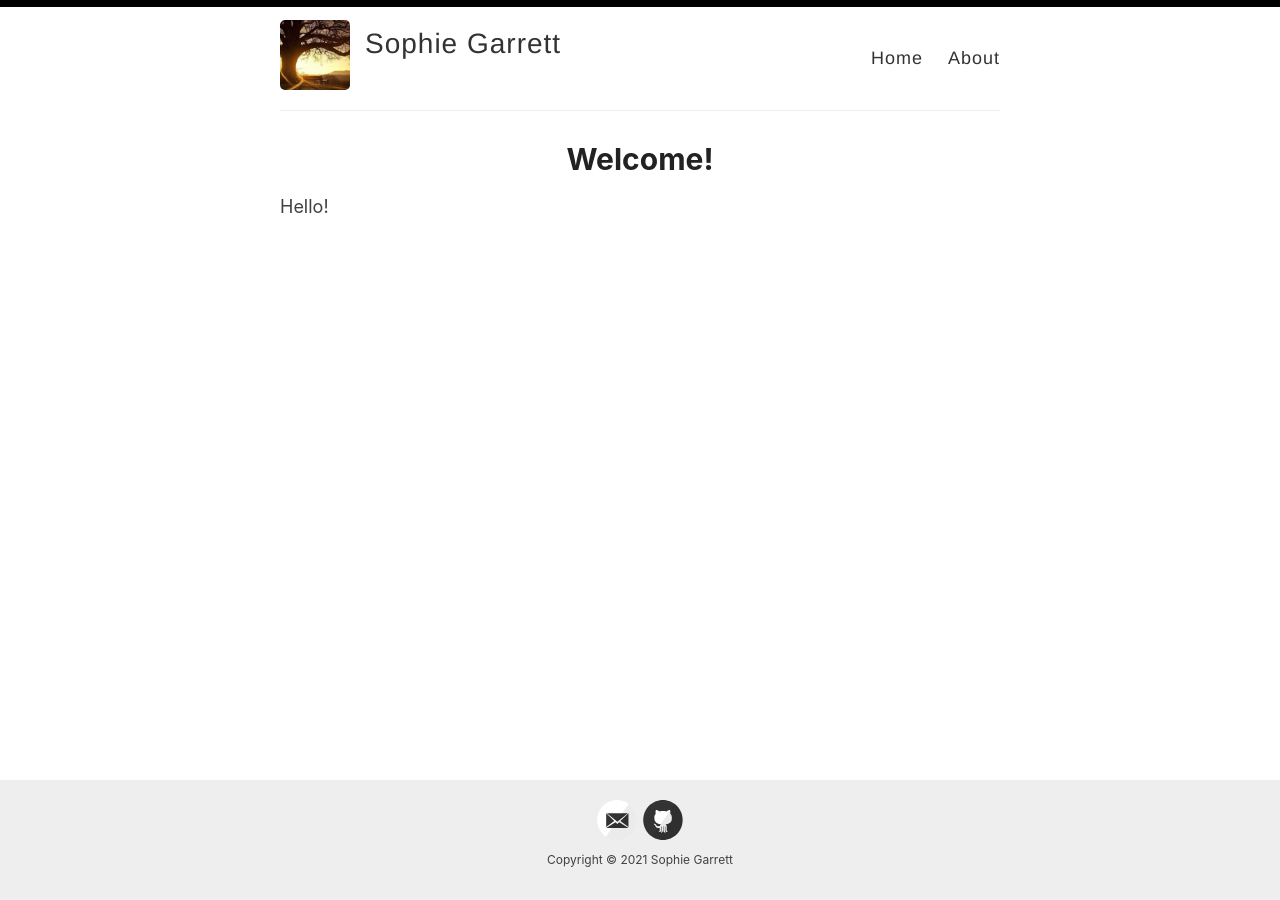
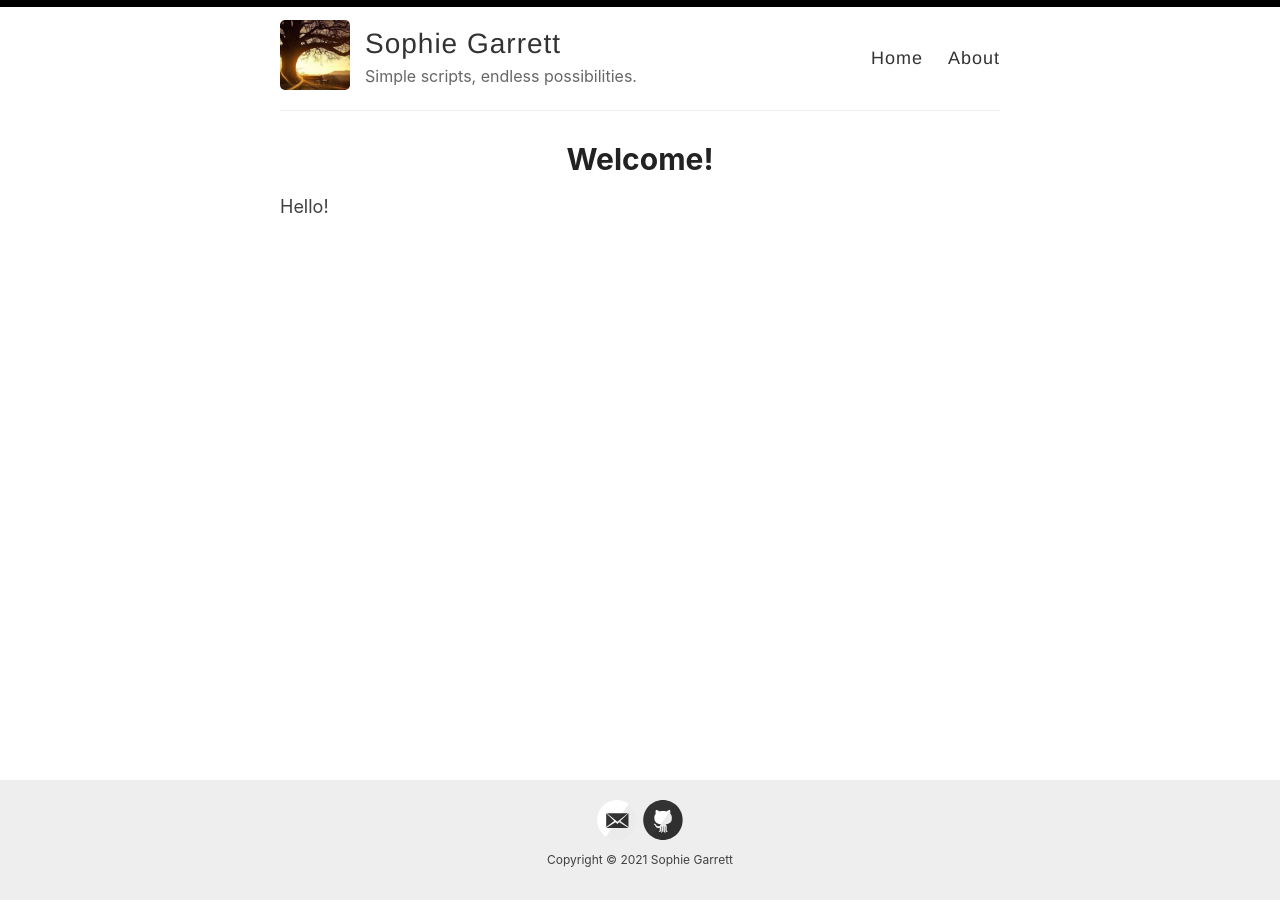
Before and after one commit to sophiegarrett/sophiegarrett.github.io, a Jekyll site: the page built from _pages/index.md, in a window 1280 px wide. Built offline with Jekyll 4.4.1, drawn with Linux system fonts in a browser that asks for light colours.

Commit message:
Re-add description

```diff
--- a/_config.yml
+++ b/_config.yml
@@ -9,7 +9,7 @@ name: Sophie Garrett
 author: Sophie Garrett
 
 # Short bio or description (displayed in the header)
-description:
+description: Simple scripts, endless possibilities.
 
 # URL of your avatar or profile pic (you could use your GitHub profile pic)
 avatar: /images/profilepic.png
```
